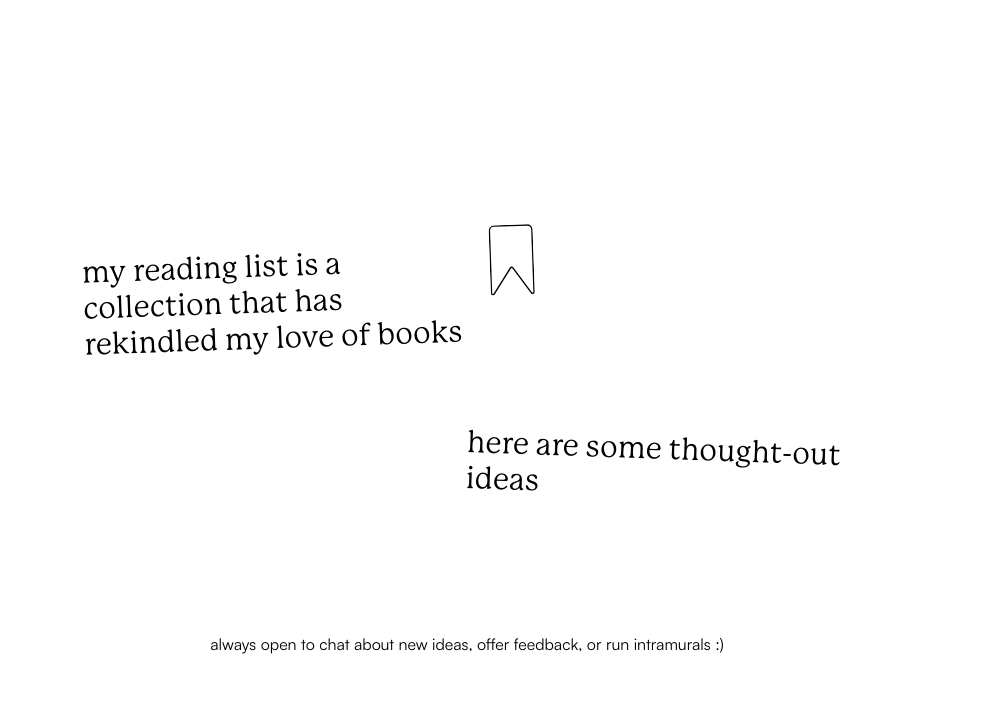
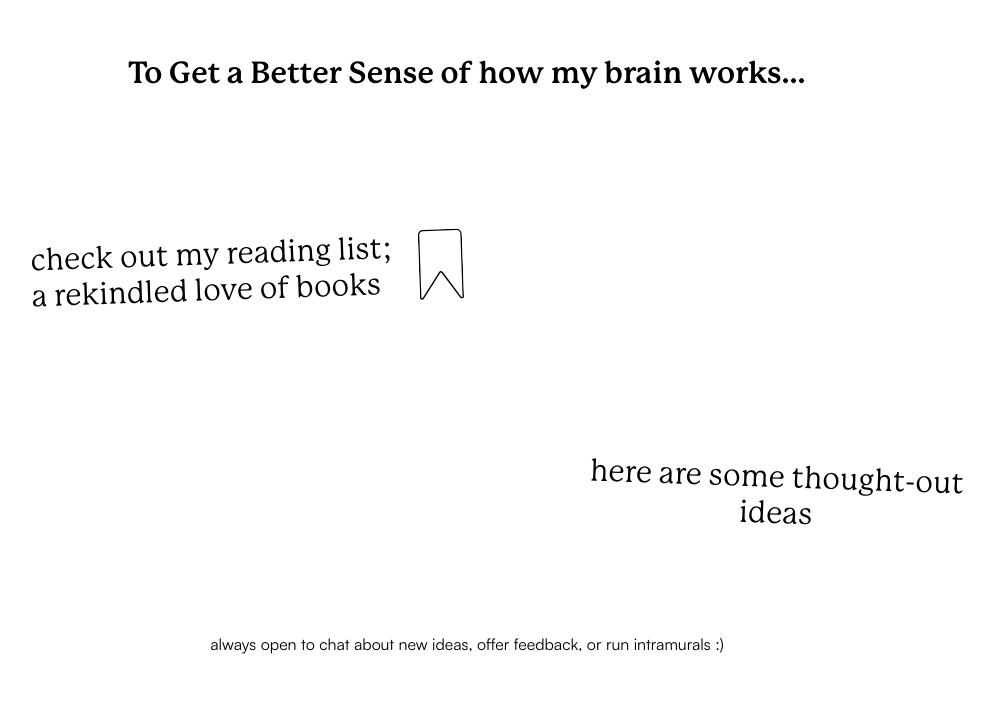
Before and after one commit to sebmendoza/personal-website, a Next.js app: page / in a window 1280 px wide. Shown: the part 1632-2346 px from the top of the page, without its empty margins (213-1206 px from the left). Built offline with nearby package versions, Linux system fonts and the light colour scheme.

Commit message:
cleaned up styling for more about me

```diff
--- a/components/MoreAboutMe.tsx
+++ b/components/MoreAboutMe.tsx
@@ -29,18 +29,22 @@ function MoreAboutMe() {
 
   return (
     <div className="relative flex flex-col items-center gap-6 lg:block lg:h-screen">
+      <h3 className="pt-16 text-center font-title text-3xl">
+        To Get a Better Sense of how my brain works...
+      </h3>
       <Link
         href="/readingList"
-        className="relative max-w-[300px] cursor-pointer rounded-xl p-4 transition duration-100 ease-out hover:scale-[101%]  lg:absolute lg:left-[10%] lg:top-[30%]
-     lg:max-w-none lg:-rotate-2 lg:pr-16"
+        className="relative flex max-w-[300px] cursor-pointer gap-2 rounded-xl p-4 transition duration-100 ease-out hover:scale-[101%] lg:relative lg:mb-24 lg:ml-12 lg:mt-32
+     lg:w-fit lg:max-w-none lg:-rotate-2"
         onMouseEnter={() => setShowBook(true)}
         onMouseLeave={() => setShowBook(false)}
       >
-        <p className="font-sidenav text-xl lg:w-[400px] lg:text-3xl">
-          my <span className="underline lg:no-underline">reading list</span> is
-          a collection that has rekindled my love of books
+        <p className="max-w-[380px] font-sidenav text-xl lg:text-3xl">
+          check out my
+          <span className="underline lg:no-underline"> reading list</span>; a
+          rekindled love of books
         </p>
-        <span className="absolute right-3 top-0 hidden lg:block">
+        <span className="hidden lg:block">
           <motion.svg
             height="70"
             viewBox="0 0 93 148"
@@ -64,11 +68,14 @@ function MoreAboutMe() {
         </span>
       </Link>
 
-      <div className="relative cursor-pointer transition duration-100 ease-out lg:absolute lg:right-[10%] lg:top-[50%] lg:hover:scale-[101%]">
-        <p className="mid-sentence group pt-6 font-sidenav text-xl transition-none duration-100 ease-out lg:w-[400px] lg:rotate-2 lg:text-3xl">
-          here are some thought-out
-          <span className="underline lg:no-underline"> ideas</span>
-        </p>
+      <div className="flex text-center lg:justify-end">
+        <div className="relative w-full cursor-pointer transition duration-100 ease-out lg:w-fit lg:hover:scale-[101%]">
+          <p className="mid-sentence max group max-w-[380px] pt-6 font-sidenav text-xl transition-none duration-100 ease-out lg:w-[400px] lg:rotate-2 lg:text-3xl">
+            here are some
+            <span className="lg:hidden"> (not so) </span> thought-out
+            <span className="underline lg:no-underline"> ideas</span>
+          </p>
+        </div>
       </div>
 
       <div className="relative mt-5 flex w-full flex-col items-center font-body lg:absolute lg:bottom-0">
--- a/components/thingsISpendTimeOn/Card.tsx
+++ b/components/thingsISpendTimeOn/Card.tsx
@@ -8,7 +8,7 @@ type Props = {
 
 function Card({ title, year, description }: Props) {
   return (
-    <div className="shrink- h-80 w-80 rounded-[30px] border-2 border-[#c9c9c9] p-6 shadow-md transition-transform duration-150 ease-out hover:scale-[1.03]">
+    <div className="h-80 w-80 shrink-0 rounded-[30px] border-2 border-[#c9c9c9] p-6 shadow-md transition-transform duration-150 ease-out hover:scale-[1.03]">
       <h4 className="font-sidenav text-2xl font-bold">{title}</h4>
       <p className="font-semibol font-sidenav text-gray-600">{year}</p>
       <p className="pt-6 font-body font-medium">{description}</p>
--- a/styles/globals.css
+++ b/styles/globals.css
@@ -44,7 +44,7 @@
 }
 
 .mid-sentence {
-  @apply before:mr-1 before:flex before:h-4 before:justify-center before:stroke-red-500 before:text-green-100 before:transition-opacity before:duration-700 before:ease-in-out before:content-vercel
-  after:absolute after:right-[41%] after:top-0 after:mb-4 after:text-lg after:text-red-500 after:transition-opacity
-  after:duration-700 after:ease-in-out after:content-['\(not_so\)'] hover:before:opacity-100 hover:after:opacity-100 before:lg:opacity-0 after:lg:opacity-0;
+  @apply before:mr-1 before:hidden before:h-4 before:justify-center before:stroke-red-500 before:text-green-100 before:transition-opacity before:duration-700 before:ease-in-out before:content-vercel after:absolute
+  after:right-[41%] after:top-0 after:mb-4 after:hidden after:text-lg after:text-red-500 after:transition-opacity after:duration-700 after:ease-in-out
+  after:content-['\(not_so\)'] hover:before:opacity-100 hover:after:opacity-100 before:lg:flex before:lg:opacity-0 after:lg:inline after:lg:opacity-0;
 }
```
